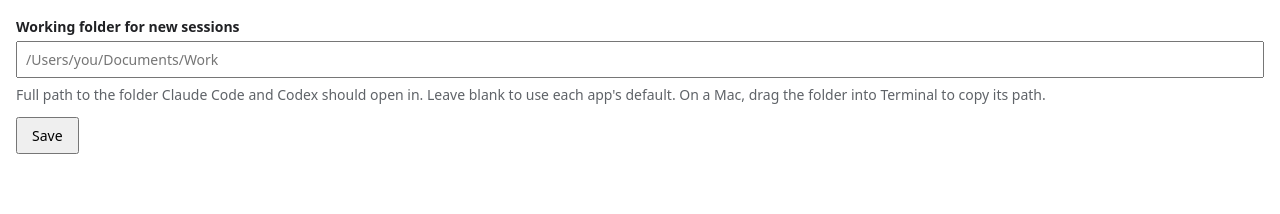
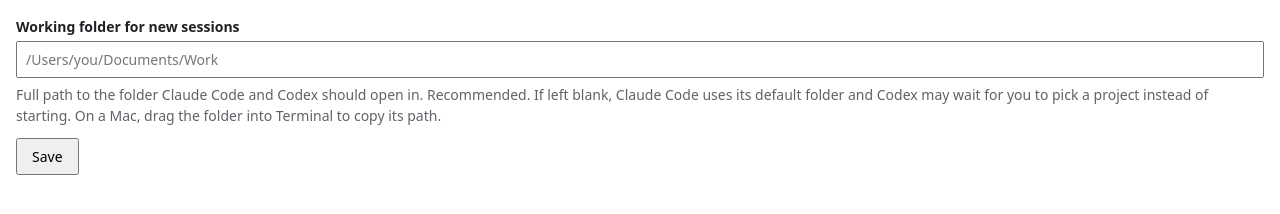
Before and after one commit to thomasoclegg/gmail-to-agent, a browser extension: page options.html in a window 1280 px wide. Drawn offline with Linux system fonts and the light colour scheme.

Commit message:
Recommend setting a working folder
Codex may wait for a project choice when no folder is given.

Co-Authored-By: Claude Opus 5.5 <noreply@anthropic.com>

```diff
--- a/options.html
+++ b/options.html
@@ -14,8 +14,8 @@
 <body>
   <label for="folder">Working folder for new sessions</label>
   <input id="folder" type="text" placeholder="/Users/you/Documents/Work" spellcheck="false">
-  <p>Full path to the folder Claude Code and Codex should open in. Leave blank to use each app's default.
-     On a Mac, drag the folder into Terminal to copy its path.</p>
+  <p>Full path to the folder Claude Code and Codex should open in. Recommended. If left blank, Claude Code uses its default folder
+     and Codex may wait for you to pick a project instead of starting. On a Mac, drag the folder into Terminal to copy its path.</p>
   <button id="save">Save</button><span id="status"></span>
   <script src="options.js"></script>
 </body>
```
Also changed, not shown: store/shot2.html (+1 -1 lines), store/shot2.png, 2 other files.
